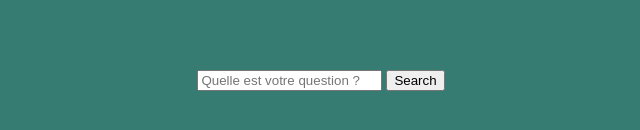
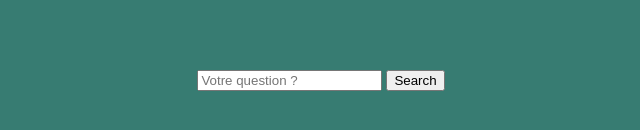
Before and after one commit to borisrosedev/culture-tech-v2, a plain HTML site: page src/index.html in a window 1280 px wide. Shown: the part 328-458 px from the top of the page, 319-959 px from the left. Drawn offline with Linux system fonts and the light colour scheme.

Commit message:
indexLucrene

```diff
--- a/src/index.html
+++ b/src/index.html
@@ -13,7 +13,7 @@
         <input
             id="question-input"
             type="text"
-            placeholder="Quelle est votre question ?"
+            placeholder="Votre question ?"
         >
 
         <button>Search</button>
```
